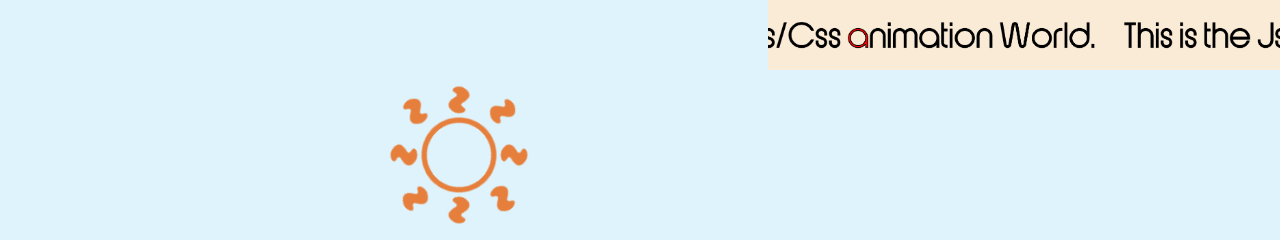
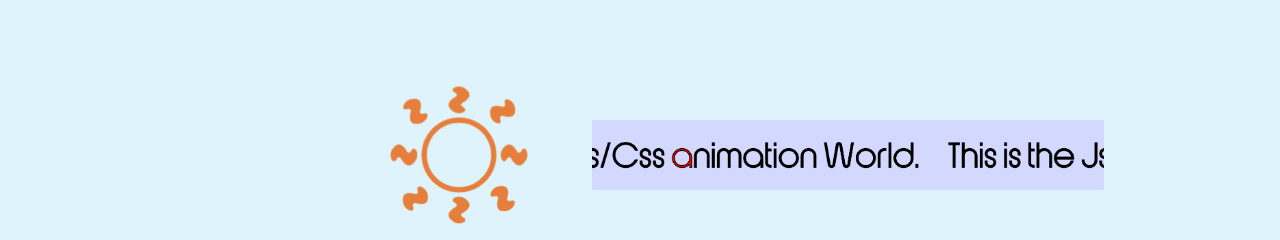
Before and after one commit to SHINNOSUKE-UENO/js-css_animation-test, a plain HTML site: page index.html in a window 1280 px wide. Shown: the top 240 px of the page. Drawn offline with Linux system fonts and the light colour scheme.

Commit message:
forth-index text_animation

```diff
--- a/scss/style.scss
+++ b/scss/style.scss
@@ -61,13 +61,13 @@ html {
             }
             .loop-wrap {
                 position: fixed;
-                top: 0; right: 0;
+                top: calc(10% + 4rem); left: calc(40% + 8rem);
                 display: flex;
                 width: 40vw;
                 height: 70px;
                 overflow: hidden;
                 z-index: -10;
-                background-color: antiquewhite;
+                background-color: #D3D9FE;
 
                 img {
                     width: auto;
```
Also changed, not shown: scss/style.css, 1 other file.
